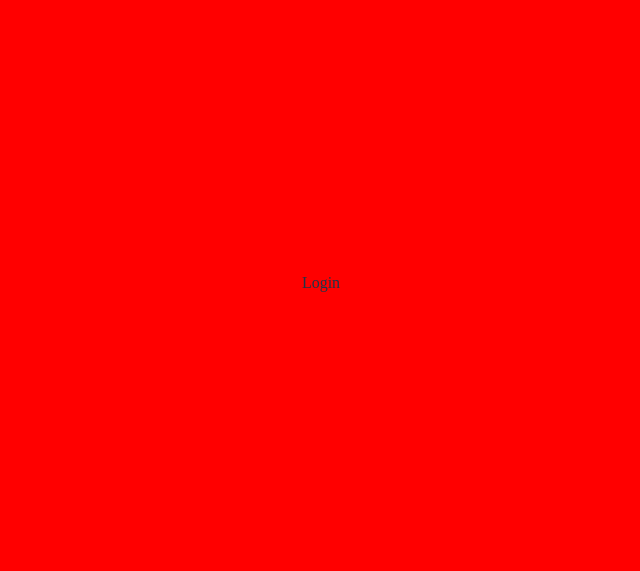
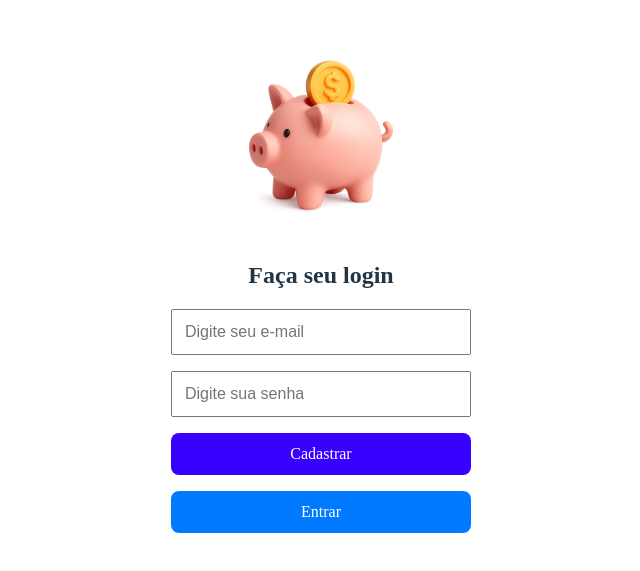
Before and after one commit to Lucas-Guedes-Dev/financeiro-individual-frontend, a React (Vite) app: page /login in a window 1280 px wide. Shown: the part 117-688 px from the top of the page, without its empty margins (319-959 px from the left). Built offline with nearby package versions, Linux system fonts and the light colour scheme.

Commit message:
Tela de Login

```diff
--- a/src/pages/login/index.tsx
+++ b/src/pages/login/index.tsx
@@ -1,13 +1,50 @@
-import React from "react";
-import { Container } from "./style";
+import React, { useState } from "react";
+import {
+  Container,
+  Titulo,
+  Form,
+  Input,
+  Button,
+  Button2,
+  LogoImg,
+} from "./style";
+import Logo from "../../assets/Logo.jpeg";
 
 const Login: React.FC = () => {
+  const [email, setEmail] = useState("");
+  const [senha, setSenha] = useState("");
 
-    return (
-        <Container>
-            Login
-        </Container>
-    )
-}
+  const handleSubmit = (e: React.FormEvent) => {
+    e.preventDefault();
+    console.log("Email:", email);
+    console.log("Senha:", senha);
+    // Aqui você conecta com sua API, se quiser
+  };
+
+  return (
+    <Container>
+      <LogoImg src={Logo} alt="Logo" />
+      <Titulo>Faça seu login</Titulo>
+      <Form onSubmit={handleSubmit}>
+        <Input
+          type="email"
+          placeholder="Digite seu e-mail"
+          value={email}
+          onChange={(e) => setEmail(e.target.value)}
+          required
+        />
+        <Input
+          type="password"
+          placeholder="Digite sua senha"
+          value={senha}
+          onChange={(e) => setSenha(e.target.value)}
+          required
+        />
+        <Button2 type="submit">Cadastrar</Button2>
+        <Button type="submit">Entrar</Button>
+      </Form>
+    </Container>
+  );
+};
 
 export default Login;
--- a/src/pages/login/style.tsx
+++ b/src/pages/login/style.tsx
@@ -1,10 +1,60 @@
 import styled from "styled-components";
 
 export const Container = styled.div`
-    display: flex;
-    justify-content: center;
-    align-items: center;
-    background-color: red;
-    width: 100%;
-    height: 100vh;
-`
+  display: flex;
+  flex-direction: column;
+  align-items: center;
+  justify-content: center;
+  height: 100vh;
+`;
+
+export const Titulo = styled.h2`
+  margin-bottom: 20px;
+`;
+
+export const Form = styled.form`
+  display: flex;
+  flex-direction: column;
+  width: 300px;
+  gap: 16px;
+`;
+
+export const Input = styled.input`
+  padding: 12px;
+  font-size: 16px;
+`;
+
+export const Button = styled.button`
+  padding: 12px;
+  font-size: 16px;
+  background-color: #007bff;
+  color: white;
+  border: none;
+  cursor: pointer;
+  transition: background-color 0.2s;
+
+  &:hover {
+    background-color: #0056b3;
+  }
+`;
+
+export const Button2 = styled.button`
+  padding: 12px;
+  font-size: 16px;
+  background-color: rgb(55, 0, 255);
+  color: white;
+  border: none;
+  cursor: pointer;
+  transition: background-color 0.2s;
+
+  &:hover {
+    background-color: #0056b3;
+  }
+`;
+
+export const LogoImg = styled.img`
+  width: 200px;
+  height: auto;
+  margin-bottom: 10px;
+  margin-top: 0px;
+`;
```
Also changed, not shown: src/assets/Logo.jpeg (added), src/assets/capaLogin.png (added).
